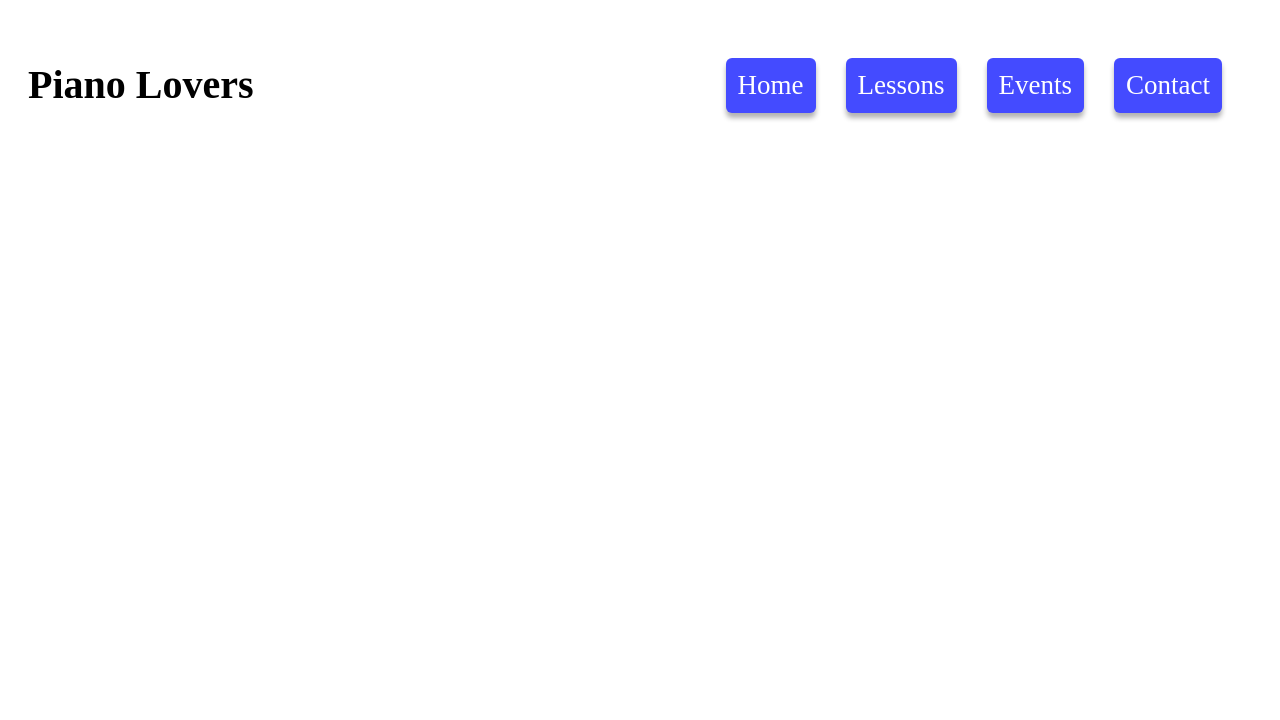
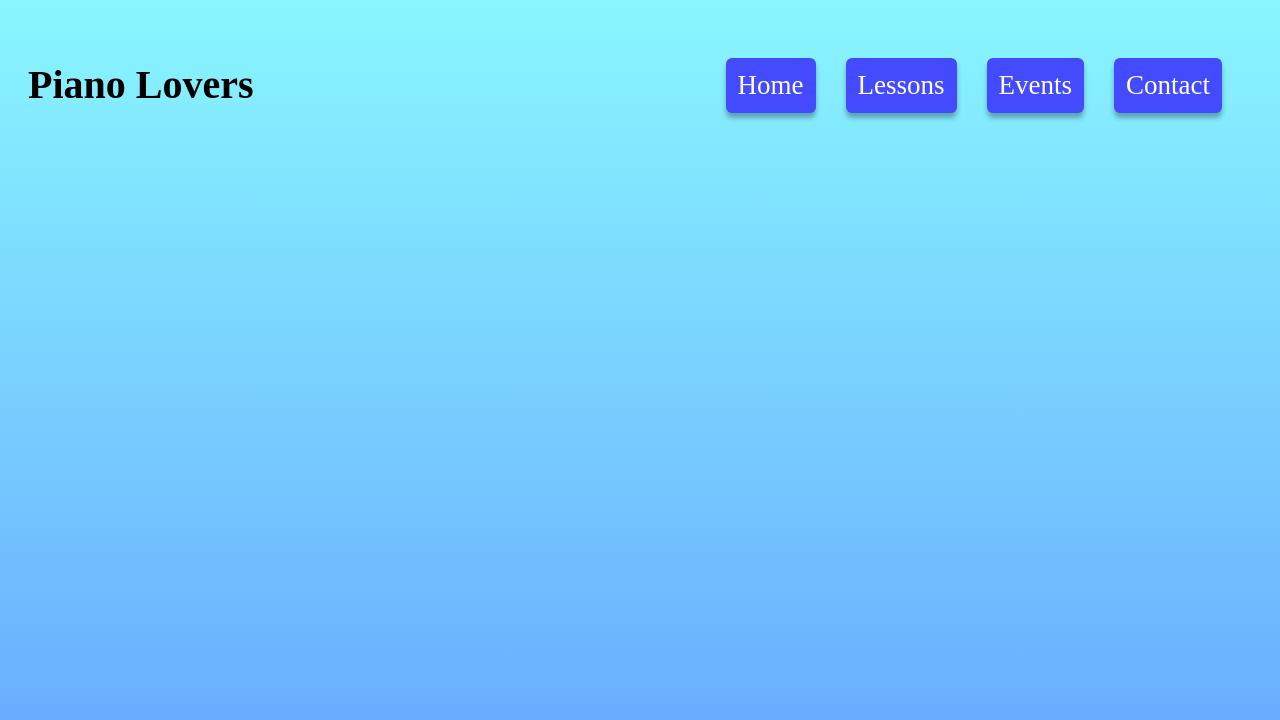
Before and after one commit to pandyama/Piano-Lovers, an Angular app in the folder pianolovers/: page / in a window 1280 px wide. Shown: the top 720 px of the page. Built offline with nearby package versions, Linux system fonts and the light colour scheme; a web font is replaced by a local one.

Commit message:
Updated div class & added a simple gradient background

```diff
--- a/pianolovers/src/app/app.component.html
+++ b/pianolovers/src/app/app.component.html
@@ -1,4 +1,4 @@
-<div class="topDiv">
+<div class="TitleNavBar">
     <div class="title">
         <h2>Piano Lovers</h2>
     </div>
--- a/pianolovers/src/app/app.component.scss
+++ b/pianolovers/src/app/app.component.scss
@@ -1,4 +1,4 @@
-.topDiv {
+.TitleNavBar {
   padding: 20px;
   display: flex;
   justify-content: space-between;
--- a/pianolovers/src/styles.scss
+++ b/pianolovers/src/styles.scss
@@ -1 +1,7 @@
 /* You can add global styles to this file, and also import other style files */
+body{
+    height: 100%;
+    background: linear-gradient(#89f7fe, #66a6ff);
+    background-repeat: no-repeat;
+    background-attachment: fixed;
+}
```
